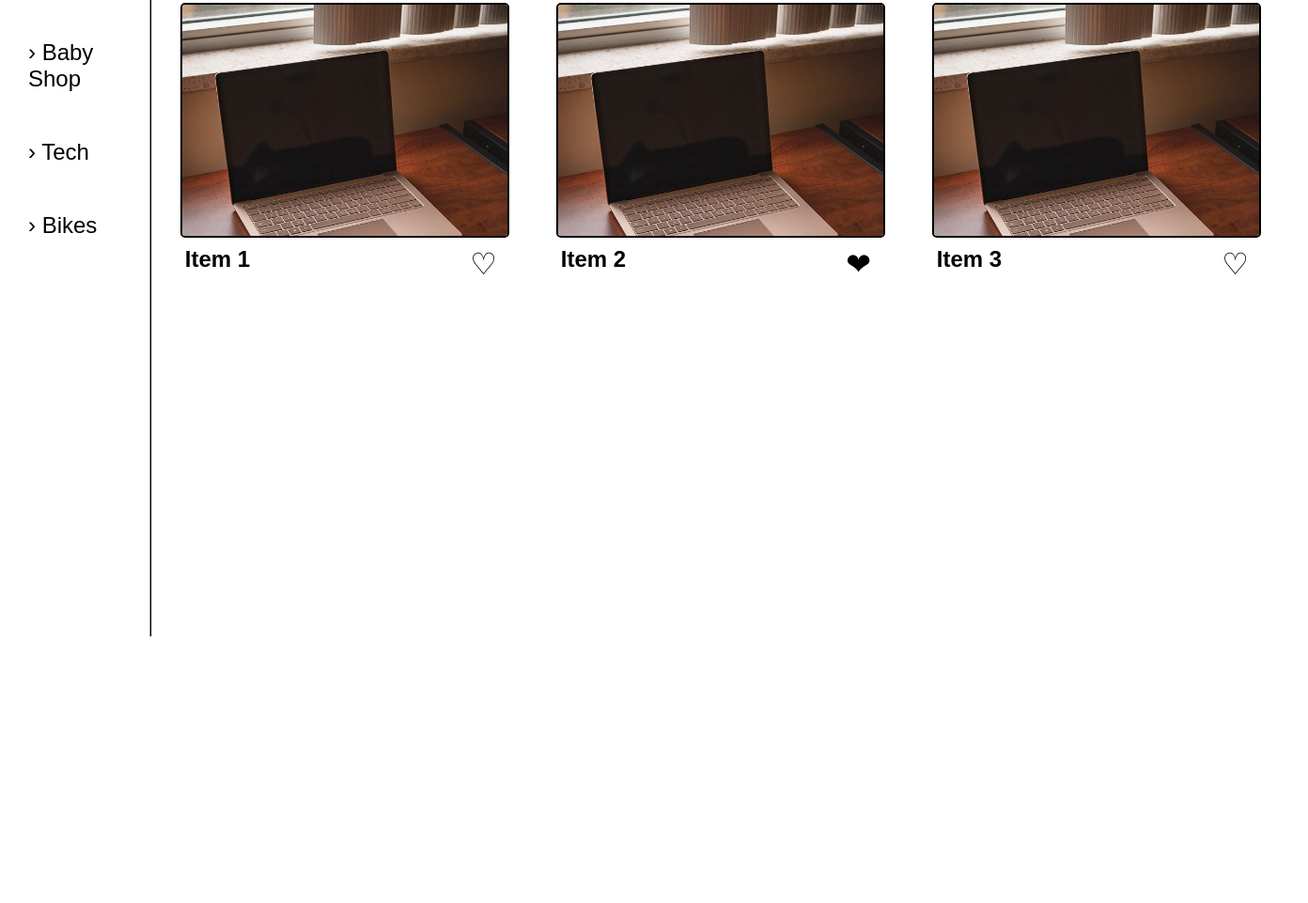
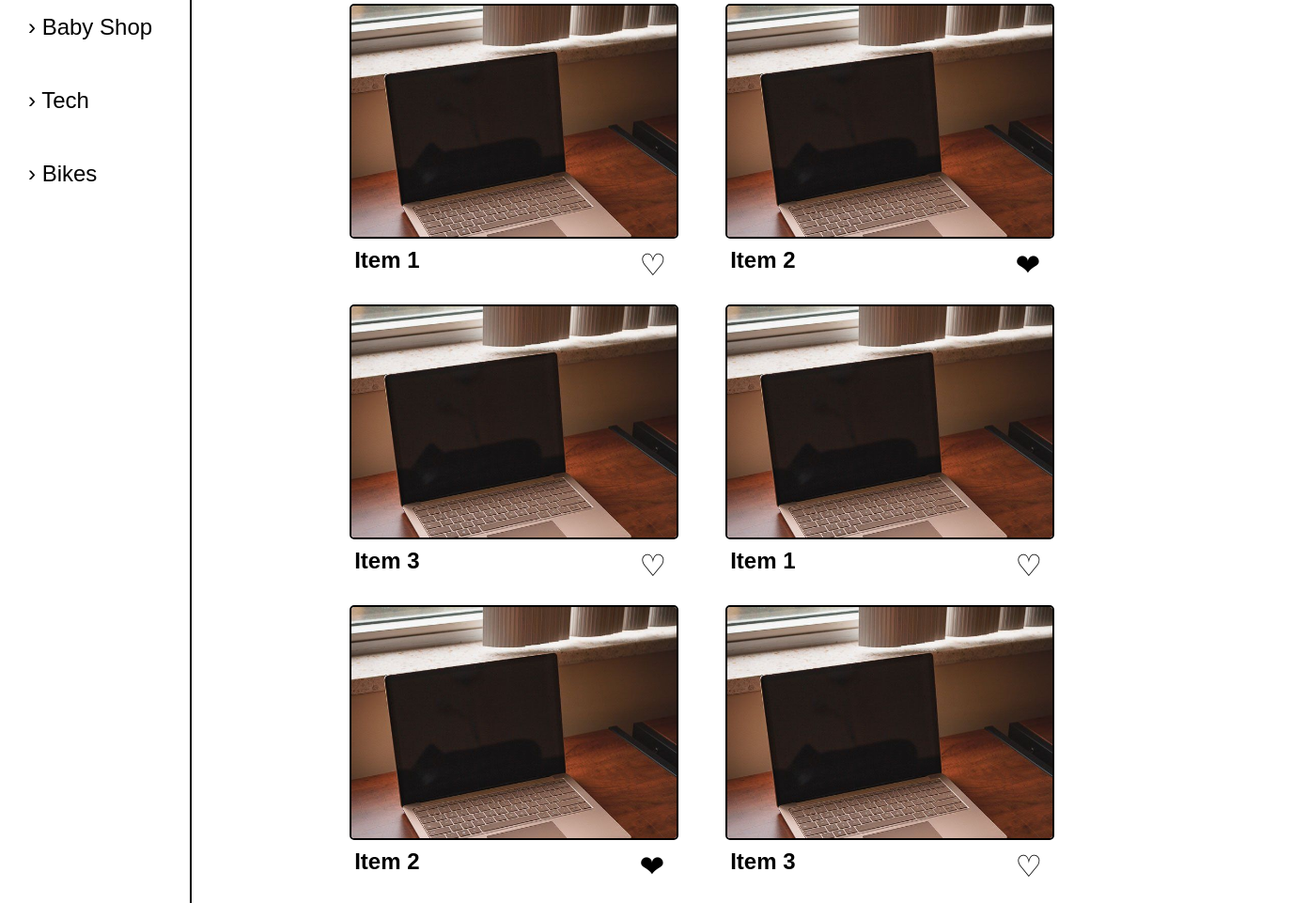
Before and after one commit to Ali-ElMowed/favorire-item-frontend-electronjs, a website: page assets/pages/category/category.html in a window 1280 px wide. Shown: the part 181-1142 px from the top of the page at 94% size, 1392 px wide, since content can reach past the window. Before the commit the page ends 859 px from the top, so only its background shows below. Drawn offline with Linux system fonts and the light colour scheme.

Commit message:
Styled category page v2

```diff
--- a/assets/pages/category/category.html
+++ b/assets/pages/category/category.html
@@ -16,7 +16,7 @@
         <div class="left-side-header">
             <a href="signin.html">SignIn</a>
             <a href="../../../index.html">Home</a>
-            <a href="favorites.html" id="favorite-nav">&#9829</a>
+            <a href="favorites.html" id="favorite-nav">&#10084</a>
         </div>
     </div>
     <hr>
@@ -27,10 +27,54 @@
             <a href="" class="category-in-bar">&#8250 Tech</a>
             <a href="" class="category-in-bar">&#8250 Bikes</a>
         </div>
-        <hr>
+
         <div class="category-items-section">
             <h1 class="category-name">Baby Shop</h1>
             <div class="category-items">
+                <div class="item-card">
+                    <img src="../../images/Microsoft Surface Laptop 3 - An Awesome Travel Laptop.jpg" alt="">
+                    <div class="item-card-below">
+                        <h2 class="item-name">Item 1</h2>
+                        <div class="favorite-btn">&#9825</div>
+                    </div>
+                </div>
+                <div class="item-card">
+                    <img src="../../images/Microsoft Surface Laptop 3 - An Awesome Travel Laptop.jpg" alt="">
+                    <div class="item-card-below">
+                        <h2 class="item-name">Item 2</h2>
+                        <div class="favorite-btn">&#10084</div>
+                    </div>
+                </div>
+                <div class="item-card">
+                    <img src="../../images/Microsoft Surface Laptop 3 - An Awesome Travel Laptop.jpg" alt="">
+                    <div class="item-card-below">
+                        <h2 class="item-name">Item 3</h2>
+                        <div class="favorite-btn">&#9825</div>
+
+                    </div>
+                </div>
+                <div class="item-card">
+                    <img src="../../images/Microsoft Surface Laptop 3 - An Awesome Travel Laptop.jpg" alt="">
+                    <div class="item-card-below">
+                        <h2 class="item-name">Item 1</h2>
+                        <div class="favorite-btn">&#9825</div>
+                    </div>
+                </div>
+                <div class="item-card">
+                    <img src="../../images/Microsoft Surface Laptop 3 - An Awesome Travel Laptop.jpg" alt="">
+                    <div class="item-card-below">
+                        <h2 class="item-name">Item 2</h2>
+                        <div class="favorite-btn">&#10084</div>
+                    </div>
+                </div>
+                <div class="item-card">
+                    <img src="../../images/Microsoft Surface Laptop 3 - An Awesome Travel Laptop.jpg" alt="">
+                    <div class="item-card-below">
+                        <h2 class="item-name">Item 3</h2>
+                        <div class="favorite-btn">&#9825</div>
+
+                    </div>
+                </div>
                 <div class="item-card">
                     <img src="../../images/Microsoft Surface Laptop 3 - An Awesome Travel Laptop.jpg" alt="">
                     <div class="item-card-below">
--- a/styles.css
+++ b/styles.css
@@ -79,10 +79,11 @@
 }
 
 .categories-bar{
-    flex-basis: 15%;
+    flex-basis: 600px;
     display: flex;
     flex-direction: column;
     margin: 30px;
+    border-right: 2px solid black;
 
 }
 
@@ -109,12 +110,16 @@ hr{
 
 .category-items{
     display: flex;
+    flex-wrap: wrap;
+    justify-content: center;
+    align-items: center;
     margin-left: 30px;
 }
 
 .item-card{
     width: 400px;
     height: 250px;
+    margin-bottom: 70px;
 
 }
 
```
Also changed, not shown: index.html (+2 -2 lines).
